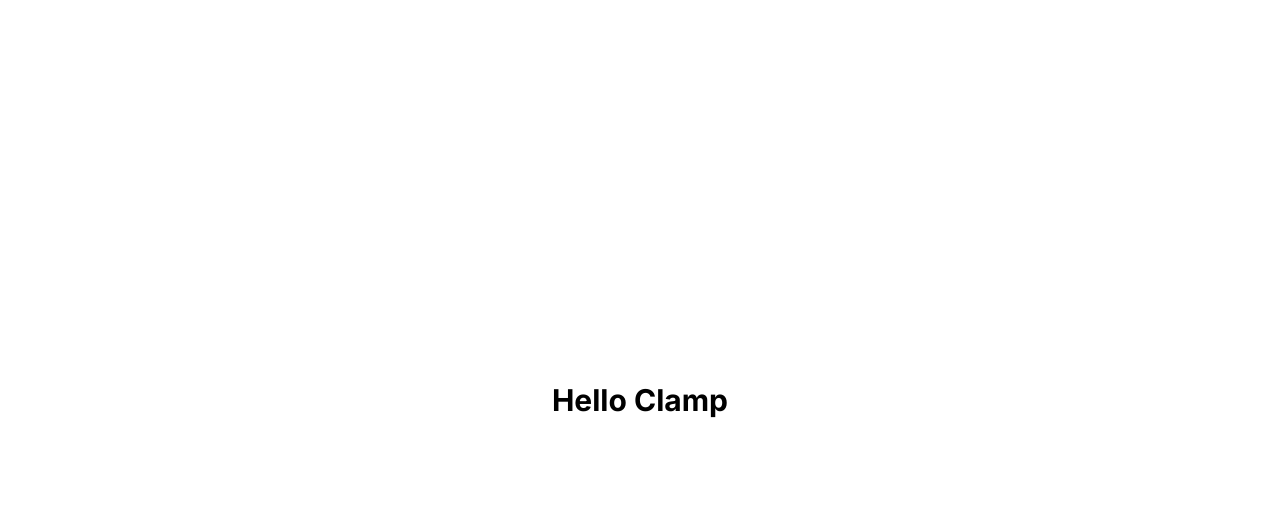
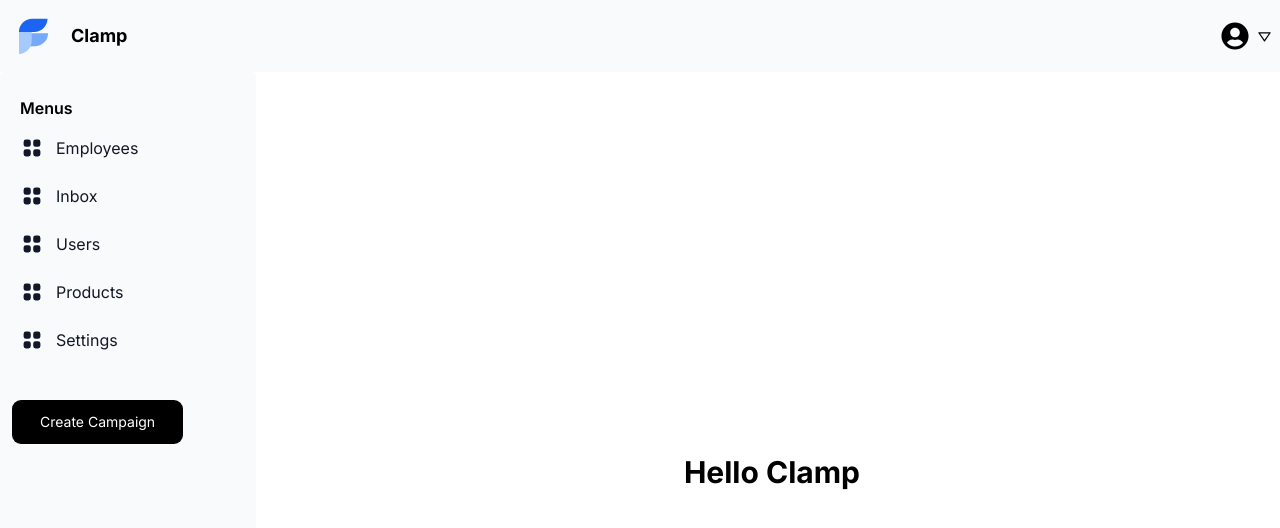
Before and after one commit to unegbuclinton/clamp-landing-page, a Next.js app: page / in a window 1280 px wide. Shown: the top 528 px of the page. Built offline with nearby package versions, Linux system fonts and the light colour scheme.

Commit message:
add reuseable component and layout

```diff
--- a/package.json
+++ b/package.json
@@ -17,6 +17,7 @@
     "next": "13.2.4",
     "react": "18.2.0",
     "react-dom": "18.2.0",
+    "react-icons": "^4.8.0",
     "typescript": "5.0.3"
   },
   "devDependencies": {
--- /dev/null
+++ b/src/components/Button.tsx
@@ -0,0 +1,32 @@
+import React from "react";
+
+type ButtonProps = {
+  disabled?: boolean;
+  className?: string;
+  light?: boolean;
+  text: string;
+  pill?: string;
+  type?: string;
+  alias?: string;
+  loading?: string;
+};
+
+const Button: React.FC<ButtonProps> = ({
+  light,
+  text,
+  disabled,
+  className,
+}) => {
+  return (
+    <button
+      disabled={disabled}
+      className={`${
+        light ? "bg-white text-black" : "bg-black text-white"
+      } text-sm py-3 px-7 rounded-[9px] hover:scale-90 duration-200 ${className}`}
+    >
+      {text}
+    </button>
+  );
+};
+
+export default Button;
--- /dev/null
+++ b/src/components/Layout.tsx
@@ -0,0 +1,20 @@
+import React from "react";
+import Navbar from "./Navbar";
+import Sidebar from "./Sidebar";
+
+type LayoutProps = {
+  children: React.ReactNode;
+};
+const Layout: React.FC<LayoutProps> = ({ children }) => {
+  return (
+    <div className="h-screen overflow-hidden">
+      <Navbar />
+      <div className="h-screen flex gap-5 pr-3">
+        <Sidebar />
+        <div className="lg:pt-0 overflow-auto w-full">{children}</div>
+      </div>
+    </div>
+  );
+};
+
+export default Layout;
--- /dev/null
+++ b/src/components/Navbar.tsx
@@ -0,0 +1,94 @@
+import React, { useState } from "react";
+import { FaUserCircle } from "react-icons/fa";
+import { BiDownArrow } from "react-icons/bi";
+import { AiOutlineMenu, AiOutlineClose } from "react-icons/ai";
+import { menu } from "@/utilities/sidebarItems";
+import Link from "next/link";
+
+const Navbar = () => {
+  const [open, setOpen] = useState(false);
+  const toggleMenu = () => {
+    setOpen(!open);
+  };
+  const closeMenu = () => setOpen(false);
+  return (
+    <div className="bg-gray-50 w-full py-4">
+      <nav className=" border-gray-200 px-2 ">
+        <div className="flex flex-wrap items-center justify-between">
+          <a href="#" className="flex">
+            <svg
+              className="h-10 mr-3"
+              width="51"
+              height="70"
+              viewBox="0 0 51 70"
+              fill="none"
+              xmlns="http://www.w3.org/2000/svg"
+            >
+              <g clip-path="url(#clip0)">
+                <path
+                  d="M1 53H27.9022C40.6587 53 51 42.7025 51 30H24.0978C11.3412 30 1 40.2975 1 53Z"
+                  fill="#76A9FA"
+                ></path>
+                <path
+                  d="M-0.876544 32.1644L-0.876544 66.411C11.9849 66.411 22.4111 55.9847 22.4111 43.1233L22.4111 8.87674C10.1196 8.98051 0.518714 19.5571 -0.876544 32.1644Z"
+                  fill="#A4CAFE"
+                ></path>
+                <path
+                  d="M50 5H23.0978C10.3413 5 0 15.2975 0 28H26.9022C39.6588 28 50 17.7025 50 5Z"
+                  fill="#1C64F2"
+                ></path>
+              </g>
+              <defs>
+                <clipPath id="clip0">
+                  <rect width="51" height="70" fill="white"></rect>
+                </clipPath>
+              </defs>
+            </svg>
+            <span className="self-center text-lg font-bold whitespace-nowrap">
+              Clamp
+            </span>
+          </a>
+          <div className="flex md:order-2">
+            <div className="flex gap-2 items-center cursor-pointer">
+              <FaUserCircle size={28} />
+              <BiDownArrow size={15} />
+            </div>
+            <div className="mt-1 lg:hidden ml-3" onClick={toggleMenu}>
+              {open ? (
+                <AiOutlineClose color="#000" size={20} />
+              ) : (
+                <AiOutlineMenu color="#000" size={20} />
+              )}
+            </div>
+          </div>
+        </div>
+      </nav>
+
+      <div
+        className={`${
+          open
+            ? "-translate-x-[70%] duration-200"
+            : "-translate-x-[200%] duration-200"
+        } flex fixed h-screen w-[60%] top-0 right-0 bg-black z-[10] lg:hidden `}
+      >
+        <div className="w-full flex flex-col justify-center items-center">
+          {menu?.map(({ title, to }, idx) => {
+            return (
+              <Link
+                key={idx}
+                href={to}
+                onClick={closeMenu}
+                className="text-center mb-5"
+              >
+                <p className="text-white -text-sm">{`0${idx + 1}.`}</p>
+                <p className="text-white">{title}</p>
+              </Link>
+            );
+          })}
+        </div>
+      </div>
+    </div>
+  );
+};
+
+export default Navbar;
--- /dev/null
+++ b/src/components/Sidebar.tsx
@@ -0,0 +1,45 @@
+import React, { useState } from "react";
+import { menu } from "../utilities/sidebarItems";
+import Link from "next/link";
+import Button from "./Button";
+
+const Sidebar = () => {
+  return (
+    <div className="relative">
+      <div className=" max-w-2xl mx-auto hidden lg:block">
+        <aside className="w-64" aria-label="Sidebar">
+          <div className=" h-screen px-3 py-4 overflow-y-auto rounded bg-gray-50 dark:bg-gray-800">
+            <p className="py-2 px-2 font-semibold">Menus</p>
+            <ul className="space-y-2">
+              {menu?.map(({ title, to }, index) => {
+                return (
+                  <li key={index}>
+                    <Link
+                      href={to}
+                      className="flex items-center p-2 text-base font-normal text-gray-900 rounded-lg dark:text-white hover:bg-gray-100 dark:hover:bg-gray-700"
+                    >
+                      <svg
+                        className="flex-shrink-0 w-6 h-6 text-secondary transition duration-75 dark:text-gray-400 group-hover:text-gray-900 dark:group-hover:text-white"
+                        fill="currentColor"
+                        viewBox="0 0 20 20"
+                        xmlns="http://www.w3.org/2000/svg"
+                      >
+                        <path d="M5 3a2 2 0 00-2 2v2a2 2 0 002 2h2a2 2 0 002-2V5a2 2 0 00-2-2H5zM5 11a2 2 0 00-2 2v2a2 2 0 002 2h2a2 2 0 002-2v-2a2 2 0 00-2-2H5zM11 5a2 2 0 012-2h2a2 2 0 012 2v2a2 2 0 01-2 2h-2a2 2 0 01-2-2V5zM11 13a2 2 0 012-2h2a2 2 0 012 2v2a2 2 0 01-2 2h-2a2 2 0 01-2-2v-2z"></path>
+                      </svg>
+                      <span className="flex-1 ml-3 whitespace-nowrap">
+                        {title}
+                      </span>
+                    </Link>
+                  </li>
+                );
+              })}
+            </ul>
+            <Button text="Create Campaign" className="mt-10" />
+          </div>
+        </aside>
+      </div>
+    </div>
+  );
+};
+
+export default Sidebar;
--- a/src/pages/index.tsx
+++ b/src/pages/index.tsx
@@ -1,7 +1,11 @@
+import Layout from "@/components/Layout";
+import "../styles/Navbar.module.css";
 export default function Home() {
   return (
-    <div className="h-screen font-bold flex justify-center items-center text-3xl">
-      Hello Clamp
-    </div>
+    <Layout>
+      <div className="h-screen font-bold flex justify-center items-center text-3xl">
+        Hello Clamp
+      </div>
+    </Layout>
   );
 }
--- /dev/null
+++ b/src/styles/Navbar.module.css
@@ -0,0 +1,8 @@
+.slides{
+    transform: translate(-70%);
+    transition: .2s ease-in;
+}
+.no-slides{
+    transform: translate(-200%);
+    transition: .2s ease-in;
+}
--- a/src/styles/global.css
+++ b/src/styles/global.css
@@ -3,6 +3,7 @@
 @tailwind base;
 @tailwind components;
 @tailwind utilities;
+
 *{
     padding: 0;
     margin: 0;
@@ -12,3 +13,23 @@
 body{
     font-family: 'Inter', sans-serif;
 }
+::-webkit-scrollbar {
+    width: 5px;
+  }
+
+  /* Track */
+  ::-webkit-scrollbar-track {
+    box-shadow: inset 0 0 5px grey;
+    border-radius: 10px;
+  }
+
+  /* Handle */
+  ::-webkit-scrollbar-thumb {
+    background: #373b40;
+    border-radius: 10px;
+  }
+
+  /* Handle on hover */
+  ::-webkit-scrollbar-thumb:hover {
+    background: #2b323d;
+  }
--- /dev/null
+++ b/src/utilities/sidebarItems.js
@@ -0,0 +1,8 @@
+ export const menu =[
+    {title:"Employees", to:"/employee" },
+    {title:"Inbox", to:"/inbox" },
+    {title:"Users", to:"/user"},
+    {title:"Products", to:"/employee"},
+    {title:"Settings", to:"/employee"},
+
+]
--- a/tailwind.config.js
+++ b/tailwind.config.js
@@ -8,7 +8,8 @@ module.exports = {
     extend: {
           colors: {
             white: "#fff",
-            black:"000",
+            black:"#000",
+            "anti-white": "#e5e7eb"
 
            },
             backgroundImage: {
```
Also changed, not shown: 1 other file (tests, documents, lock files or other folders).
